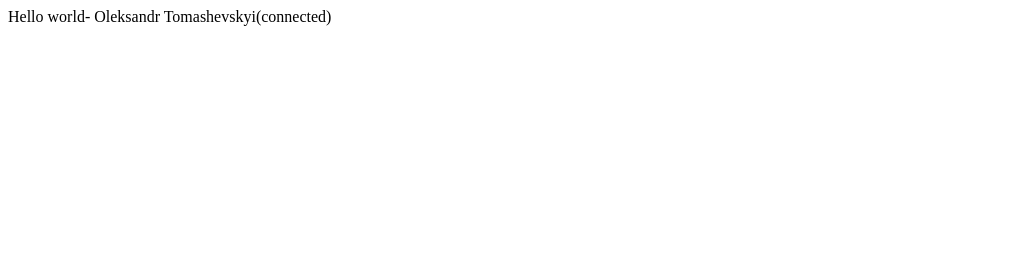
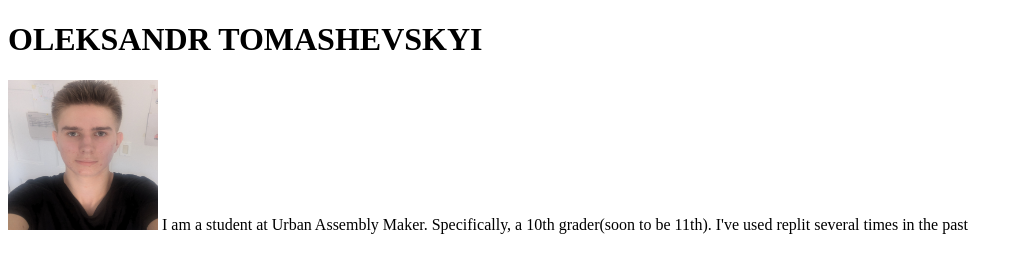
Before and after one commit to oleksandrt11/VastStormyList, a plain HTML site: page index.html in a window 1280 px wide. Shown: the whole page, without its empty margins (0-1023 px from the left). Drawn offline with Linux system fonts and the light colour scheme.

Commit message:
Added an image and bio

```diff
--- a/index.html
+++ b/index.html
@@ -8,8 +8,16 @@
   <link href="style.css" rel="stylesheet" type="text/css" />
 </head>
 
-<body>
-  Hello world- Oleksandr Tomashevskyi(connected)
+
+
+  <h1>
+ OLEKSANDR TOMASHEVSKYI
+  </h1>
+    <img src="me.jpg" width="150" height="150">
+
+  <body>
+    I am a student at Urban Assembly Maker. Specifically, a 10th grader(soon to be 11th). I've used replit several times in the past
+  </body>
   <script src="script.js"></script>
 </body>
 
```
Also changed, not shown: me.jpg (added).
